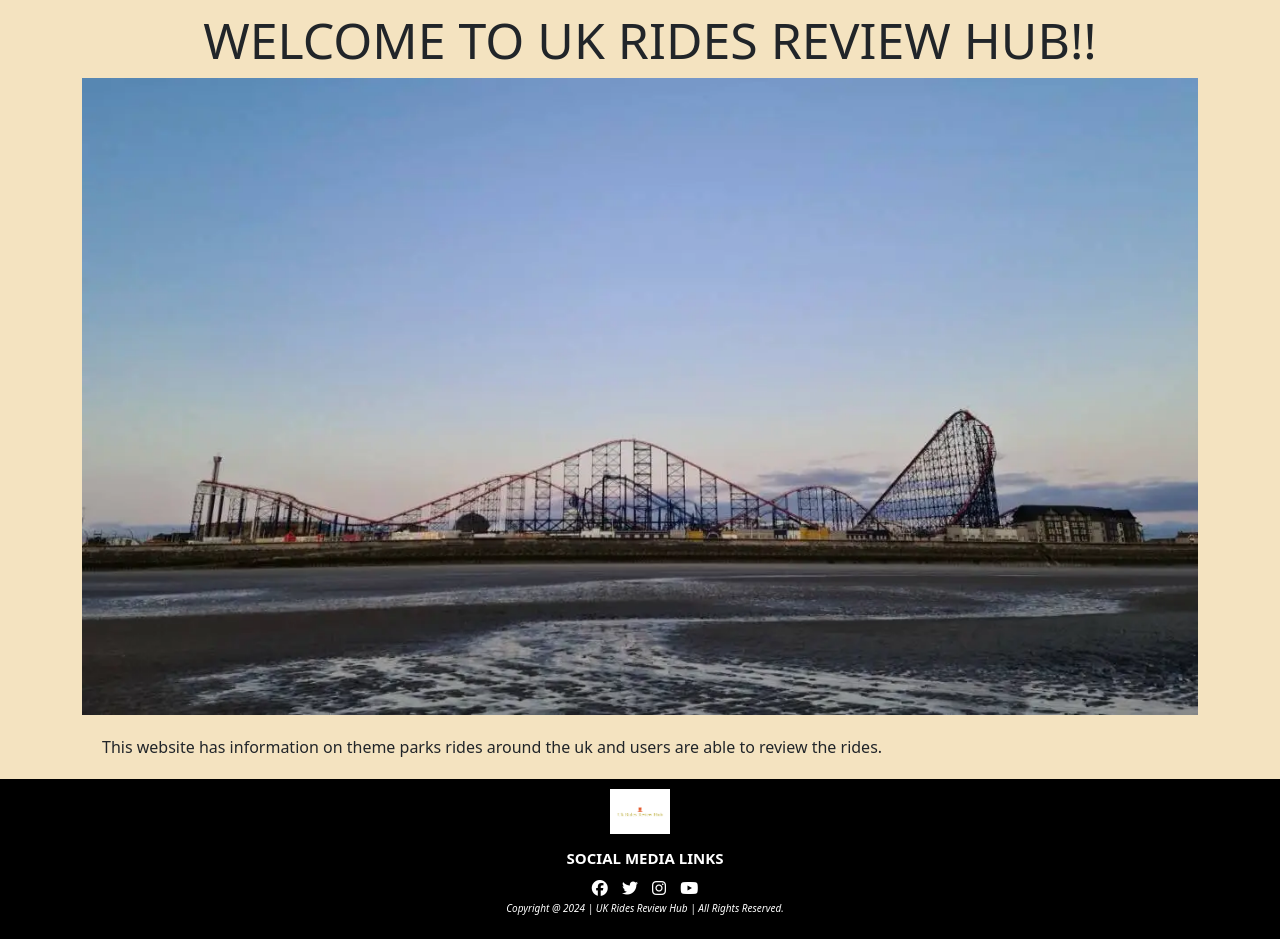
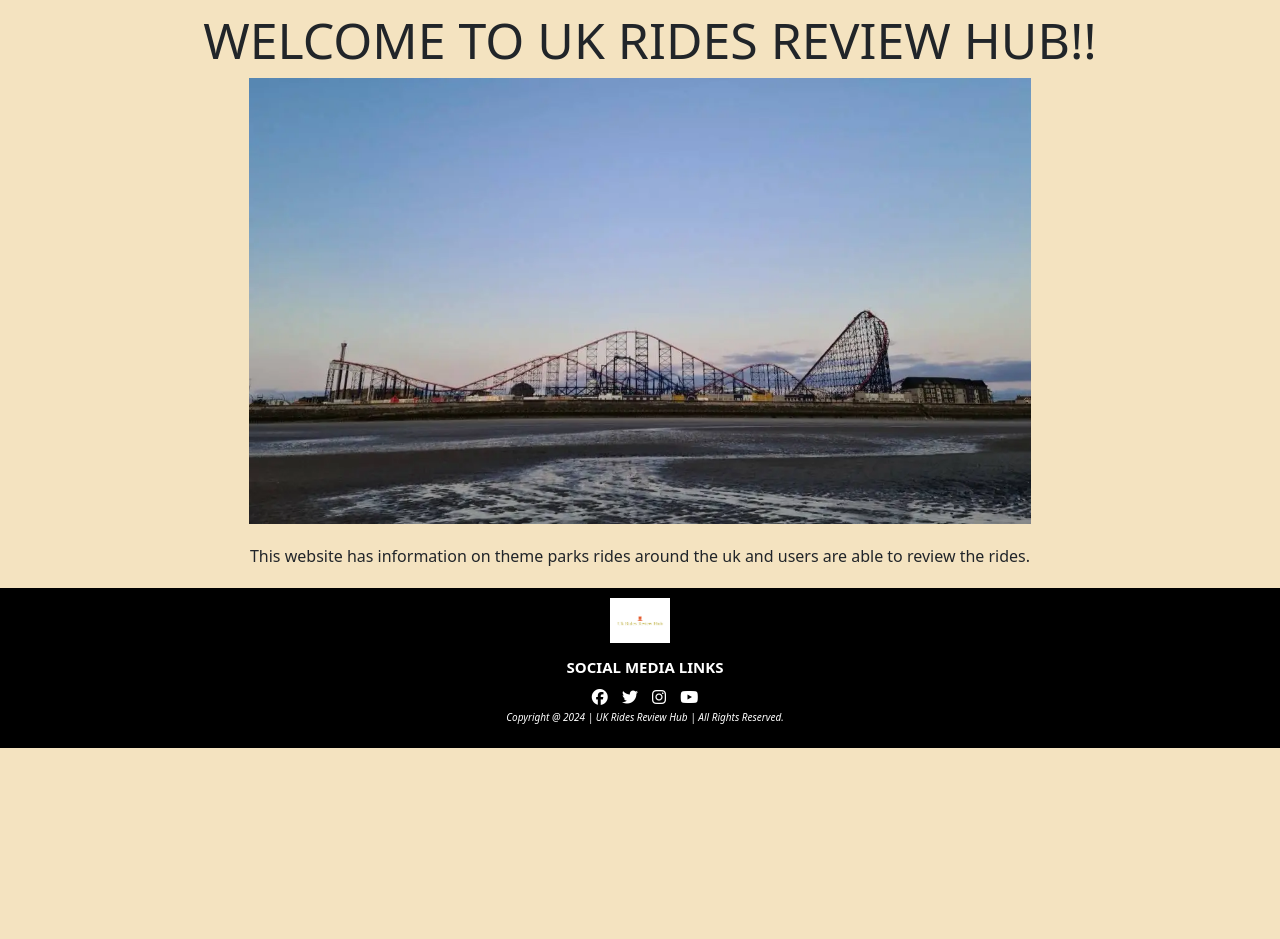
Before and after one commit to hannahro15/Theme-park-reviews-site, a Flask app: page / in a window 1280 px wide. Shown: the part 57-996 px from the top of the page. After the commit the page ends 805 px from the top, so only its background shows below. Run offline with Flask 3, Linux system fonts and the light colour scheme; some libraries are stand-ins or nearby versions.

Commit message:
Adjust size of header/home image, center text on home page

```diff
--- a/static/css/style.css
+++ b/static/css/style.css
@@ -26,6 +26,7 @@ h3 {
 
 #home-content {
     padding: 20px;
+    text-align: center;
 }
 
 .container {
@@ -146,4 +147,7 @@ i {
     .card {
         min-height: 35rem;
     }
+    #header-image {
+        width: 70%;
+    }
 }
```
